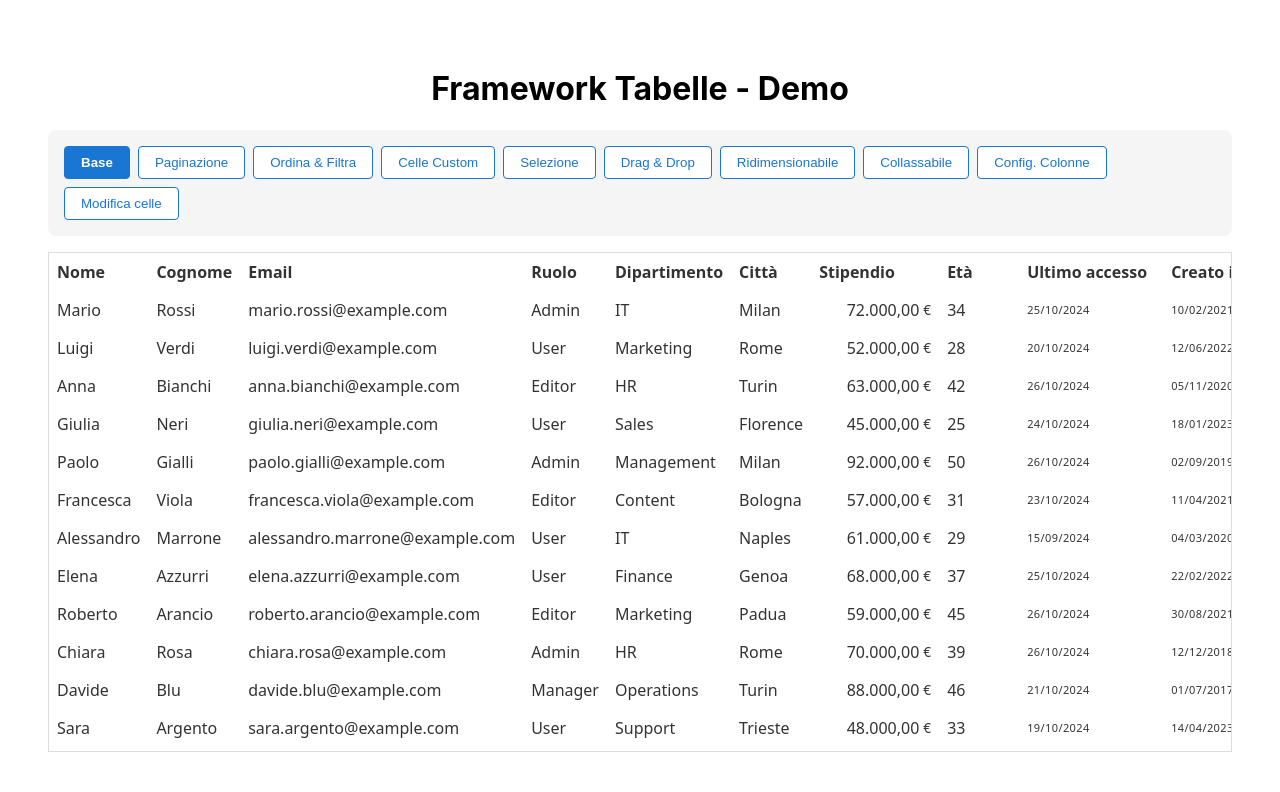
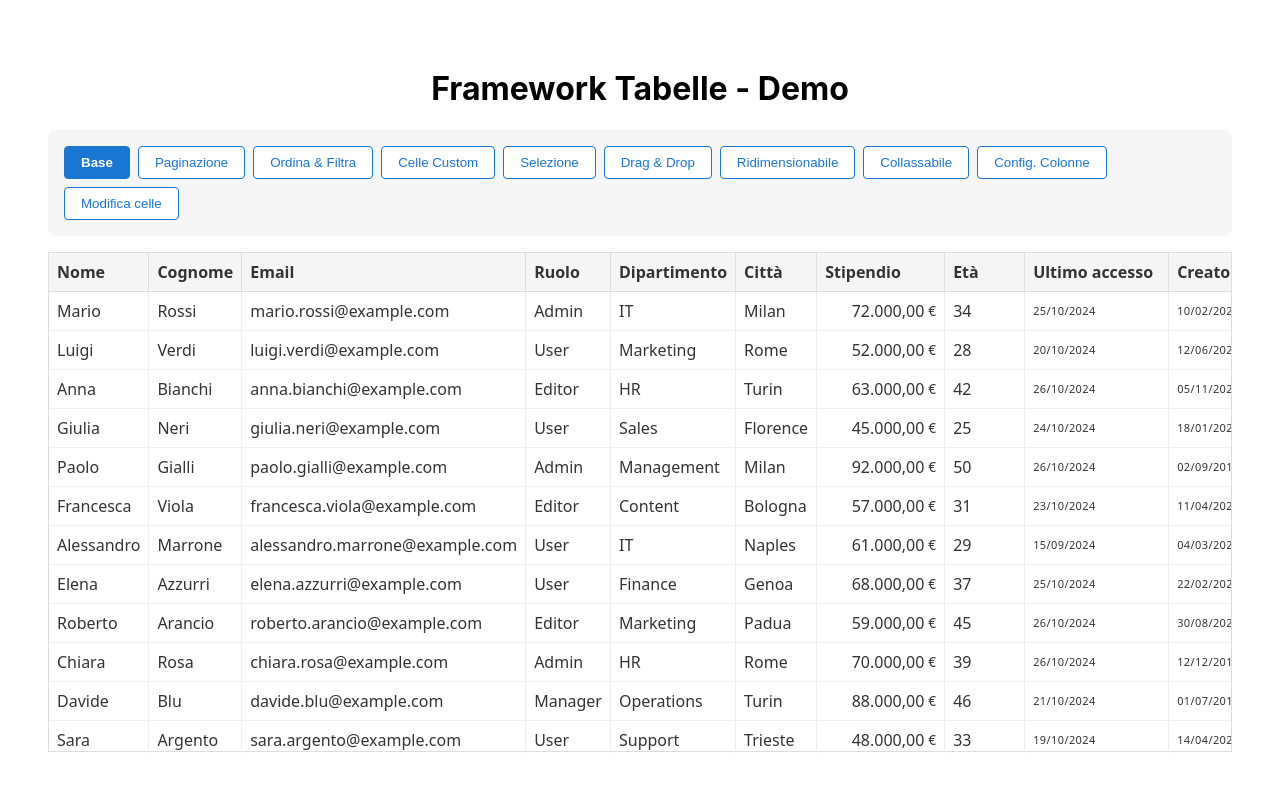
Before and after one commit to MarcoVitone/table-library, a React (Vite) app: page / in a window 1280 px wide. Shown: the top 792 px of the page. Built offline with nearby package versions, Linux system fonts and the light colour scheme; the HTML template or start-up script is replaced by a standard one.

Commit message:
feat: add pagination stability test and enhance BaseTable and DynamicTable for layout handling

```diff
--- a/src/tables-framework/components/areas/base-table/base-table.tsx
+++ b/src/tables-framework/components/areas/base-table/base-table.tsx
@@ -1,4 +1,4 @@
-import type { ElementType, FC, ReactNode } from "react";
+import type { CSSProperties, ElementType, FC, ReactNode } from "react";
 import { useContext } from "react";
 import { TableContext } from "@/tables-framework/components/table-renderer/table-renderer";
 
@@ -6,12 +6,14 @@ interface IBaseTableProps {
   component?: ElementType;
   children: ReactNode;
   className?: string;
+  tableLayout?: CSSProperties["tableLayout"];
 }
 
 const BaseTable: FC<IBaseTableProps> = ({
   component: Component = "table",
   children,
   className,
+  tableLayout,
 }) => {
   const { source } = useContext(TableContext);
   const widths = source?.columns.map((column) => column.props.width) ?? [];
@@ -26,7 +28,7 @@ const BaseTable: FC<IBaseTableProps> = ({
         borderCollapse: "separate",
         borderSpacing: "0",
         width: isSized ? numericWidths.reduce((sum, width) => sum + width, 0) : "100%",
-        tableLayout: isSized ? "fixed" : undefined,
+        tableLayout: isSized ? "fixed" : tableLayout,
       }}
       className={className}
     >
--- a/src/tables-framework/components/cells/base-cell/base-cell.tsx
+++ b/src/tables-framework/components/cells/base-cell/base-cell.tsx
@@ -402,26 +402,25 @@ const BaseCell: FC<IBaseCellProps> = ({
         minWidth: minWidthProp || currentWidth || "max-content",
         maxWidth: typeof currentWidth === "number"
           ? currentWidth
-          : ellipsis ? currentWidth || "auto" : "none",
-        overflow: typeof currentWidth === "number" ? overFlow ?? "hidden" : overFlow,
-        opacity: isDraggingColumn ? 0.5 : 1,
-        backgroundColor: cellBackgroundColor,
-        borderTop: isDraggingColumn
-          ? `2px dashed ${palette.neutral?.light || "#999"}`
-          : undefined,
-        borderRight: isDraggingColumn
-          ? `2px dashed ${palette.neutral?.light || "#999"}`
-          : undefined,
-        borderBottom: isDraggingColumn
-          ? `2px dashed ${palette.neutral?.light || "#999"}`
-          : undefined,
-        borderLeft:
-          isOver && !isDraggingColumn
-            ? `3px solid ${palette.primary.main}`
-            : isDraggingColumn
-            ? `2px dashed ${palette.neutral?.light || "#999"}`
-            : undefined,
-        padding: isCollapsed ? "0" : padding,
+          : maxWidth ?? (ellipsis ? currentWidth || "auto" : "none"),
+        // Only active layout and interaction states override the base styles.
+        ...(typeof currentWidth === "number"
+          ? { overflow: overFlow ?? "hidden" }
+          : {}),
+        ...(isDraggingColumn ? {
+          opacity: 0.5,
+          borderTop: `2px dashed ${palette.neutral?.light || "#999"}`,
+          borderRight: `2px dashed ${palette.neutral?.light || "#999"}`,
+          borderBottom: `2px dashed ${palette.neutral?.light || "#999"}`,
+          borderLeft: `2px dashed ${palette.neutral?.light || "#999"}`,
+        } : {}),
+        ...(cellBackgroundColor !== undefined
+          ? { backgroundColor: cellBackgroundColor }
+          : {}),
+        ...(isOver && !isDraggingColumn
+          ? { borderLeft: `3px solid ${palette.primary.main}` }
+          : {}),
+        ...(isCollapsed ? { padding: "0" } : {}),
         ...(onHeaderClick ? { cursor: "pointer" } : {}),
         ...styleProp,
       }}
--- a/src/tables-framework/components/dynamic-table/dynamic-table.tsx
+++ b/src/tables-framework/components/dynamic-table/dynamic-table.tsx
@@ -512,14 +512,17 @@ const DynamicTable = <T extends object>({
             : {}),
         }}
       >
-        <BaseTable>{children}</BaseTable>
+        <BaseTable tableLayout={paginationEnabled ? "fixed" : undefined}>
+          {children}
+        </BaseTable>
       </div>
     ),
-    [maxHeight, externalBorderColor]
+    [maxHeight, externalBorderColor, paginationEnabled]
   );
 
   const tableChildren = useMemo(() => {
     return orderedColumns.map((col, index) => {
+      console.log({headerProp: col.headerProps})
       const CellComponent = getComponentByType(col.type);
       const HeaderComponent = col.type === "checkbox" ? CheckboxCell : BaseCell;
       const fixed = index < frozenColumnCount;
@@ -570,6 +573,7 @@ const DynamicTable = <T extends object>({
                 draggable: isDraggable,
                 enableHiding: isHideable,
                 dragHandleVisibility,
+                backgroundColor: col.headerProps?.backgroundColor,
               } as Partial<IBaseCellProps>,
             ]}
           />
```
Also changed, not shown: 2 other files (tests, documents, lock files or other folders).
